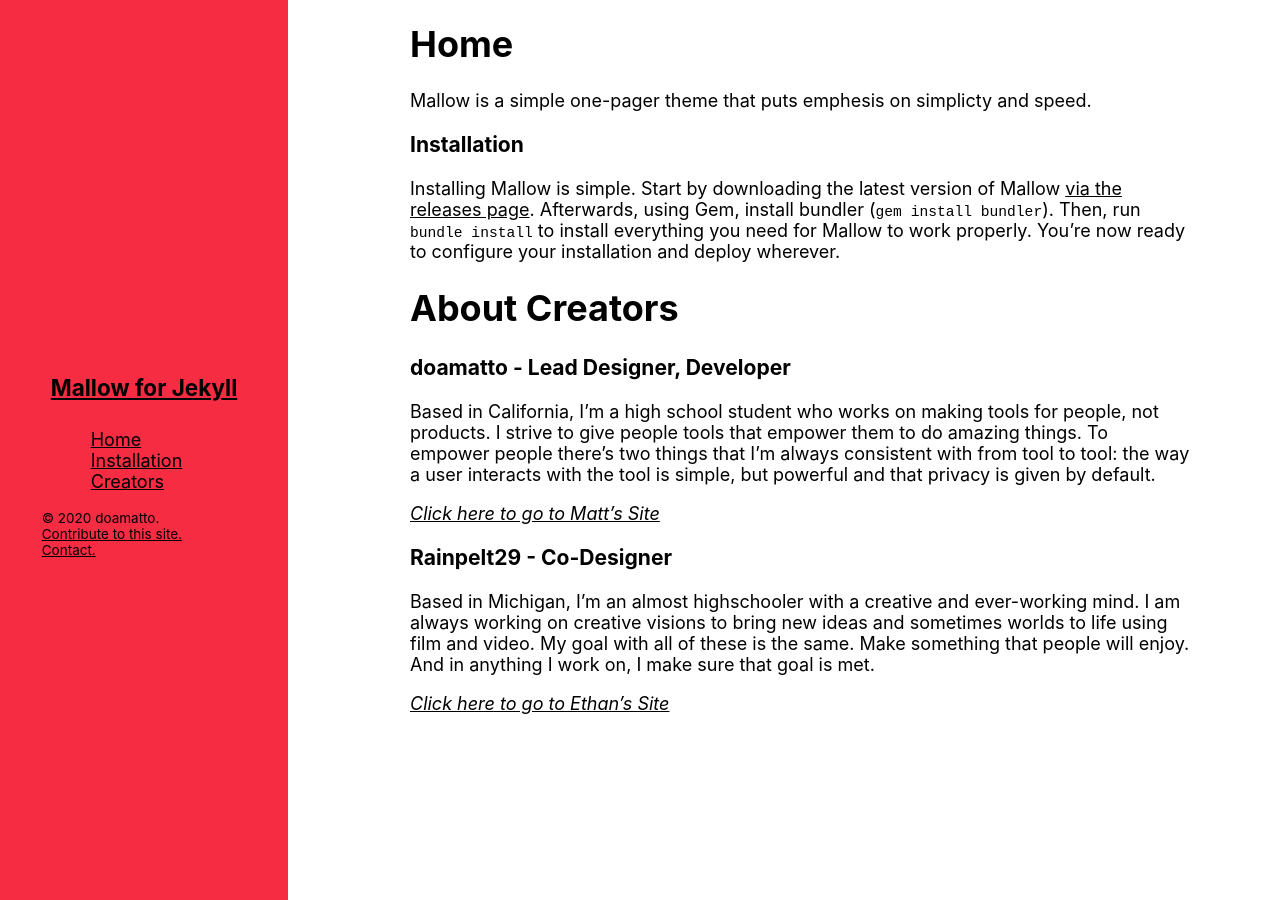
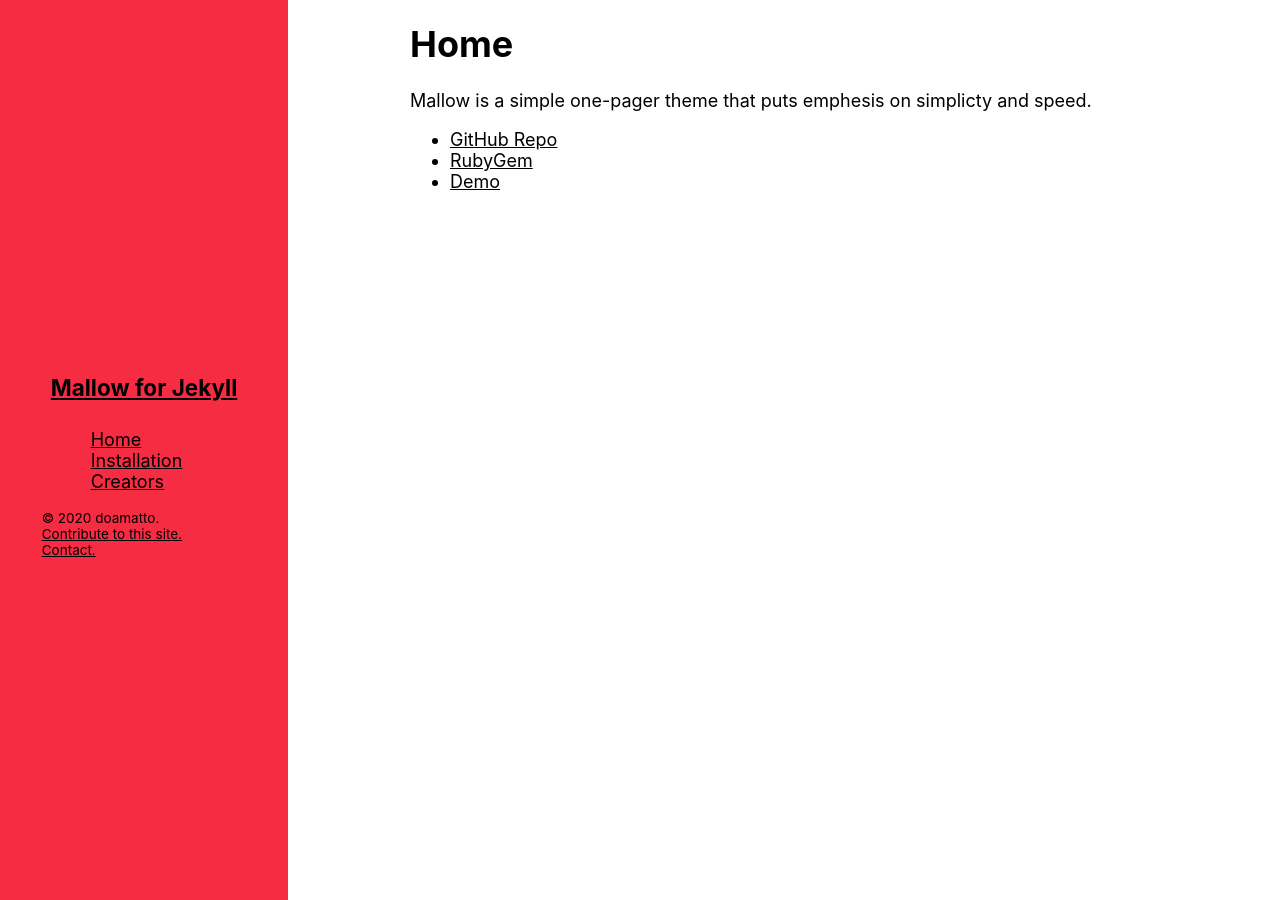
Before and after one commit to doamatto/mallow-theme, a Jekyll site: the page built from index.md, in a window 1280 px wide. Built offline with Jekyll 4.4.1, drawn with Linux system fonts in a browser that asks for light colours; some web fonts are replaced.

Commit message:
Meta changes

```diff
--- a/index.md
+++ b/index.md
@@ -7,18 +7,6 @@ title: Home
 
 Mallow is a simple one-pager theme that puts emphesis on simplicty and speed.
 
-### Installation
-
-Installing Mallow is simple. Start by downloading the latest version of Mallow [via the releases page](https://github.com/doamatto/mallow-theme/releases/latest). Afterwards, using Gem, install bundler (`gem install bundler`). Then, run `bundle install` to install everything you need for Mallow to work properly. You're now ready to configure your installation and deploy wherever.
-
-# About Creators
-
-### doamatto - Lead Designer, Developer
-Based in California, I’m a high school student who works on making tools for people, not products. I strive to give people tools that empower them to do amazing things. To empower people there’s two things that I’m always consistent with from tool to tool: the way a user interacts with the tool is simple, but powerful and that privacy is given by default.
-
-_[Click here to go to Matt's Site](https://doamatto.xyz)_
-
-### Rainpelt29 - Co-Designer
-Based in Michigan, I’m an almost highschooler with a creative and ever-working mind. I am always working on creative visions to bring new ideas and sometimes worlds to life using film and video. My goal with all of these is the same. Make something that people will enjoy. And in anything I work on, I make sure that goal is met.
-
-_[Click here to go to Ethan's Site](https://rainpelt29.github.io/rainpelt29site)_
+- [GitHub Repo](https://github.com/doamatto/mallow-theme)
+- [RubyGem](https://rubygems.org/gems/mallow-theme)
+- [Demo](https://doamatto.xyz/mallow-theme)
```
Also changed, not shown: about-creators.md (added, +16 -0 lines).
